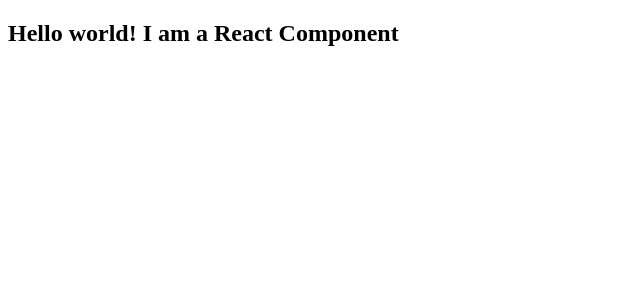
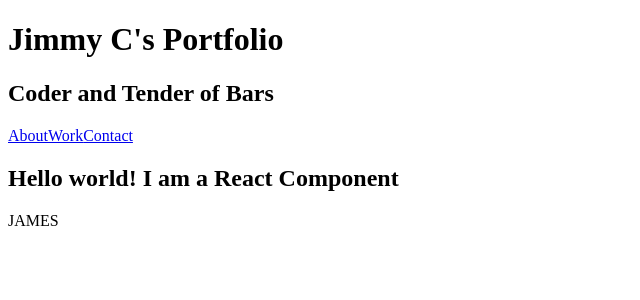
Before and after one commit to YimmyC/my-portfolio, a React (Create React App) app: page / in a window 1280 px wide. Shown: the top 300 px of the page, without its empty margins (0-640 px from the left). Built offline with nearby package versions, Linux system fonts and the light colour scheme.

Commit message:
up and workin!

```diff
--- a/src/App.js
+++ b/src/App.js
@@ -1,11 +1,15 @@
-import React from 'react';
-// First we import our Hello component from our components folder.
-import Hello from './components/Hello';
+import Header from "./components/Header";
+import Home from "./components/Home";
+import Footer from "./components/Footer";
 
-// React apps typically have a single App component at the very top that can reference other React components.
-// This component, `App`, is our main component that is importing `Hello` and rendering it in the return method.
 function App() {
-  return <Hello />;
+  return (
+    <>
+      <Header />
+      <Home />
+      <Footer />
+    </>
+  );
 }
 
 export default App;
--- /dev/null
+++ b/src/components/Footer.js
@@ -0,0 +1,5 @@
+function Footer() {
+  return <footer>JAMES</footer>;
+}
+
+export default Footer;
--- /dev/null
+++ b/src/components/Header.js
@@ -0,0 +1,15 @@
+function Header() {
+  return (
+    <header>
+      <h1>Jimmy C's Portfolio</h1>
+      <h2>Coder and Tender of Bars</h2>
+      <nav>
+        <a href="#about">About</a>
+        <a href="#work">Work</a>
+        <a href="#contact">Contact</a>
+      </nav>
+    </header>
+  );
+}
+
+export default Header;
```
Also changed, not shown: src/components/Home.js (renamed from src/components/Hello.js).
